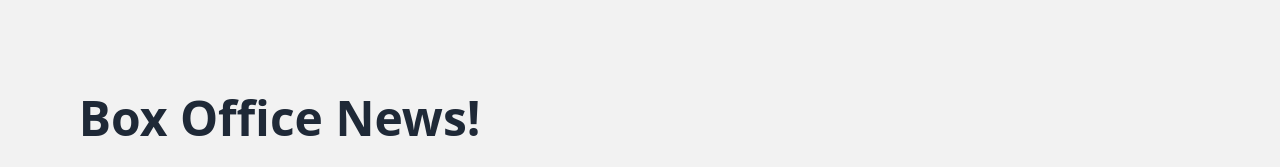
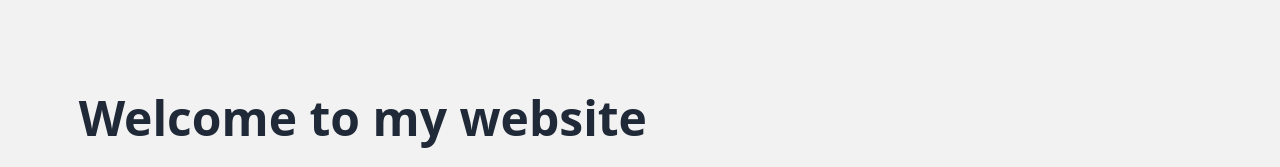
Before and after one commit to meikaaa/profil, a plain HTML site: page index.html in a window 1280 px wide. Shown: the part 222-389 px from the top of the page. Drawn offline with nearby package versions, Linux system fonts and the light colour scheme.

Commit message:
Update index.html

```diff
--- a/index.html
+++ b/index.html
@@ -9,15 +9,17 @@
 <script src="https://cdn.tailwindcss.com"></script>
 </head>
 <body>
+    <div class="container">
     <div class="hero min-h-screen bg-base-200">
   <div class="hero-content flex-col lg:flex-row-reverse">
     <img src="/images/stock/photo-1635805737707-575885ab0820.jpg" class="max-w-sm rounded-lg shadow-2xl" />
     <div>
-      <h1 class="text-5xl font-bold">Box Office News!</h1>
+      <h1 class="text-5xl font-bold">Welcome to my website</h1>
       <p class="py-6">Provident cupiditate voluptatem et in. Quaerat fugiat ut assumenda excepturi exercitationem quasi. In deleniti eaque aut repudiandae et a id nisi.</p>
       <button class="btn btn-primary">Get Started</button>
     </div>
   </div>
 </div>
+        </div>
 </body>
 </html>
```
